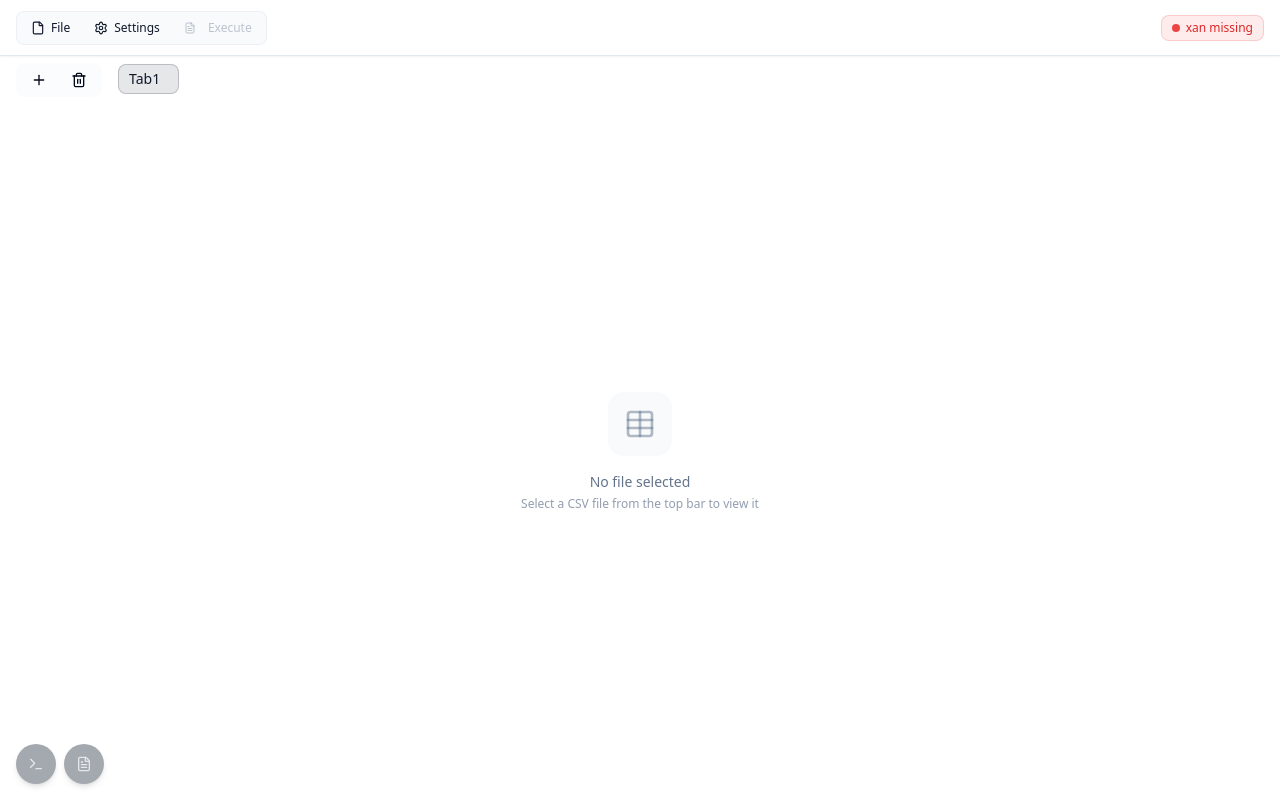
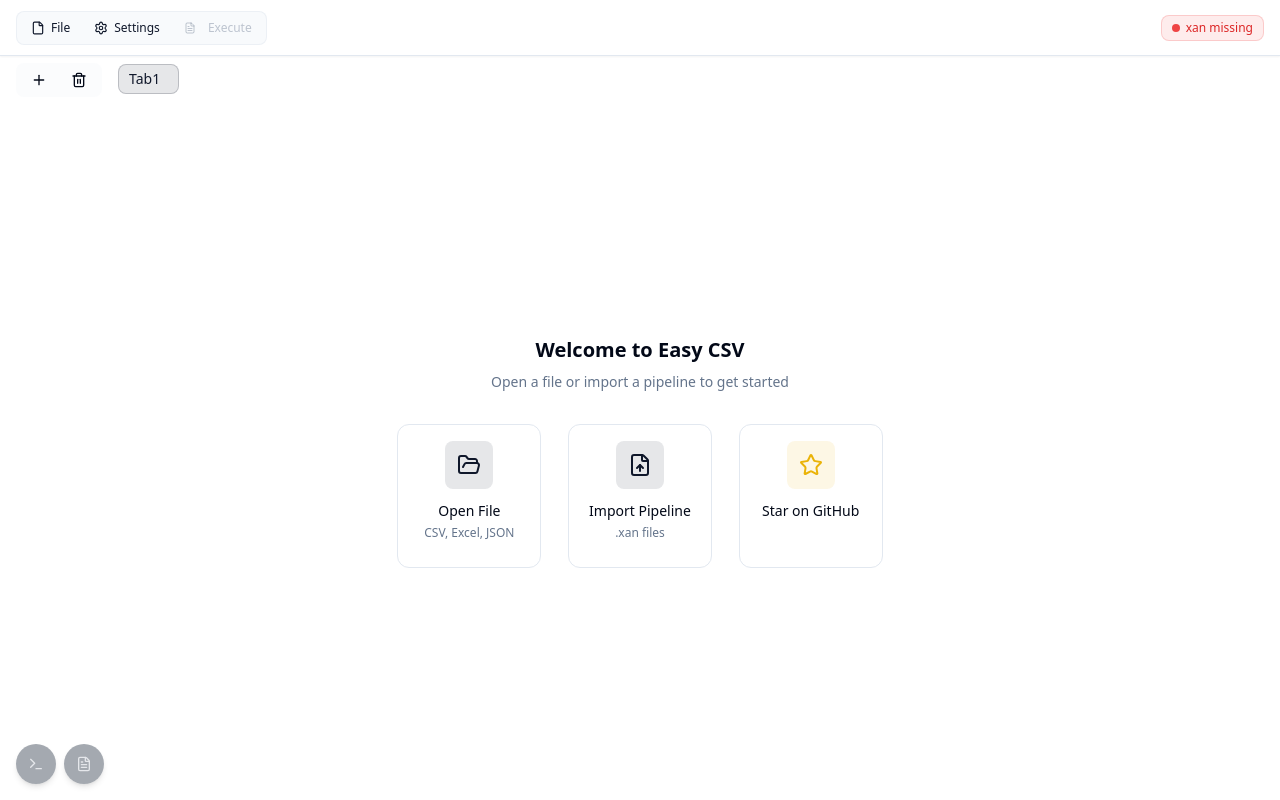
Before and after one commit to tansen87/easy-csv, a React (Vite) app: page / in a window 1280 px wide. Built offline with nearby package versions, Linux system fonts and the light colour scheme.

Commit message:
refactor: modify empty status

```diff
--- a/src-tauri/capabilities/default.json
+++ b/src-tauri/capabilities/default.json
@@ -10,6 +10,7 @@
     "fs:allow-write-file",
     "fs:allow-read-text-file",
     "fs:allow-write-text-file",
-    "core:window:allow-set-title"
+    "core:window:allow-set-title",
+    "shell:allow-open"
   ]
 }
--- a/src/App.tsx
+++ b/src/App.tsx
@@ -2,6 +2,7 @@ import { useState, useEffect, useCallback, useRef } from "react";
 import { invoke } from "@tauri-apps/api/core";
 import { open, save } from "@tauri-apps/plugin-dialog";
 import { readFile, writeFile } from "@tauri-apps/plugin-fs";
+import { open as openUrl } from "@tauri-apps/plugin-shell";
 import { Button } from "@/components/ui/button";
 import { ScrollArea } from "@/components/ui/scroll-area";
 import { useTheme } from "@/components/ThemeProvider";
@@ -837,6 +838,14 @@ function App() {
     setTheme(currentTheme === "dark" ? "light" : "dark");
   };
 
+  const handleOpenUrl = async (url: string) => {
+    try {
+      await openUrl(url);
+    } catch (error) {
+      showToastRef.current(`Failed to open URL: ${error}`, 'error');
+    }
+  };
+
   return (
     <div className="h-screen flex flex-col bg-background relative overflow-hidden">
       <header ref={headerRef} className="h-14 border-b bg-card shadow-sm flex items-center justify-between px-4 gap-4 relative z-10" onContextMenu={(e) => e.preventDefault()}>
@@ -875,7 +884,7 @@ function App() {
                     className="flex items-center gap-2 w-full px-3 py-2 text-xs font-medium text-muted-foreground hover:text-foreground hover:bg-accent transition-colors"
                   >
                     <FolderOpen className="h-3.5 w-3.5" />
-                    Browse
+                    Open
                   </button>
                   <button
                     onClick={() => {
@@ -1107,6 +1116,9 @@ function App() {
                   ),
                 );
               }}
+              onOpenFile={handleOpenFile}
+              onImportPipeline={handleImportPipeline}
+              onOpenUrl={handleOpenUrl}
             />
           </div>
         </main>
--- a/src/components/SpreadsheetView.tsx
+++ b/src/components/SpreadsheetView.tsx
@@ -1,6 +1,6 @@
 import { useState, useCallback, useRef, useEffect } from "react";
 import { ScrollArea, ScrollBar } from "@/components/ui/scroll-area";
-import { Table, X, Trash2, Plus, Rows3, Repeat2, Repeat } from "lucide-react";
+import { X, Trash2, Plus, Rows3, Repeat2, Repeat, FolderOpen, FileUp, Star } from "lucide-react";
 import { ToastContainer, ToastType } from "@/components/Toast";
 import { PipelineStep, PipelineEdge, XanCommand, PipelineTab } from "@/types/xan";
 import { xanCommands } from "@/data/commands";
@@ -36,6 +36,9 @@ interface SpreadsheetViewProps {
   selectedStepId?: string;
   onEdgesChange?: (tabId: string, edges: PipelineEdge[]) => void;
   onInputPositionChange?: (tabId: string, position: { x: number; y: number }) => void;
+  onOpenFile?: () => void;
+  onImportPipeline?: () => void;
+  onOpenUrl?: (url: string) => void;
 }
 
 export function SpreadsheetView({
@@ -55,6 +58,9 @@ export function SpreadsheetView({
   selectedStepId,
   onEdgesChange,
   onInputPositionChange,
+  onOpenFile,
+  onImportPipeline,
+  onOpenUrl,
 }: SpreadsheetViewProps) {
   const [columnWidths, _setColumnWidths] = useState<Record<number, number>>({});
   const [contextMenu, setContextMenu] = useState<{
@@ -404,16 +410,52 @@ export function SpreadsheetView({
           </div>
         </div>
         <div className="flex-1 flex items-center justify-center" onContextMenu={(e) => e.preventDefault()}>
-          <div className="text-center py-16 px-4">
-            <div className="w-16 h-16 mx-auto mb-4 bg-muted/50 rounded-2xl flex items-center justify-center">
-              <Table className="h-8 w-8 text-muted-foreground/50" />
+          <div className="max-w-md w-full px-8">
+            <div className="text-center mb-8">
+              <h2 className="text-xl font-semibold text-foreground mb-2">
+                Welcome to Easy CSV
+              </h2>
+              <p className="text-sm text-muted-foreground">
+                Open a file or import a pipeline to get started
+              </p>
             </div>
-            <p className="text-sm font-medium text-muted-foreground mb-1">
-              No file selected
-            </p>
-            <p className="text-xs text-muted-foreground/70">
-              Select a CSV file from the top bar to view it
-            </p>
+            <div className="grid grid-cols-3 gap-32 justify-items-center">
+              <button
+                onClick={onOpenFile}
+                className="flex flex-col items-center gap-3 p-4 rounded-xl border border-border bg-card hover:bg-accent hover:border-primary/50 transition-all group w-36 aspect-square"
+              >
+                <div className="w-12 h-12 rounded-lg bg-primary/10 flex items-center justify-center group-hover:bg-primary/20 transition-colors">
+                  <FolderOpen className="h-6 w-6 text-primary" />
+                </div>
+                <div className="text-center">
+                  <p className="text-sm font-medium text-foreground">Open File</p>
+                  <p className="text-xs text-muted-foreground mt-1">CSV, Excel, JSON</p>
+                </div>
+              </button>
+              <button
+                onClick={onImportPipeline}
+                className="flex flex-col items-center gap-3 p-4 rounded-xl border border-border bg-card hover:bg-accent hover:border-primary/50 transition-all group w-36 aspect-square"
+              >
+                <div className="w-12 h-12 rounded-lg bg-primary/10 flex items-center justify-center group-hover:bg-primary/20 transition-colors">
+                  <FileUp className="h-6 w-6 text-primary" />
+                </div>
+                <div className="text-center">
+                  <p className="text-sm font-medium text-foreground">Import Pipeline</p>
+                  <p className="text-xs text-muted-foreground mt-1">.xan files</p>
+                </div>
+              </button>
+              <button
+                onClick={() => onOpenUrl?.("https://github.com/tansen87/easy-csv")}
+                className="flex flex-col items-center gap-3 p-4 rounded-xl border border-border bg-card hover:bg-accent hover:border-primary/50 transition-all group w-36 aspect-square"
+              >
+                <div className="w-12 h-12 rounded-lg bg-yellow-500/10 flex items-center justify-center group-hover:bg-yellow-500/20 transition-colors">
+                  <Star className="h-6 w-6 text-yellow-500" />
+                </div>
+                <div className="text-center">
+                  <p className="text-sm font-medium text-foreground">Star on GitHub</p>
+                </div>
+              </button>
+            </div>
           </div>
         </div>
       </div>
```
Also changed, not shown: 1 other file (tests, documents, lock files or other folders).
